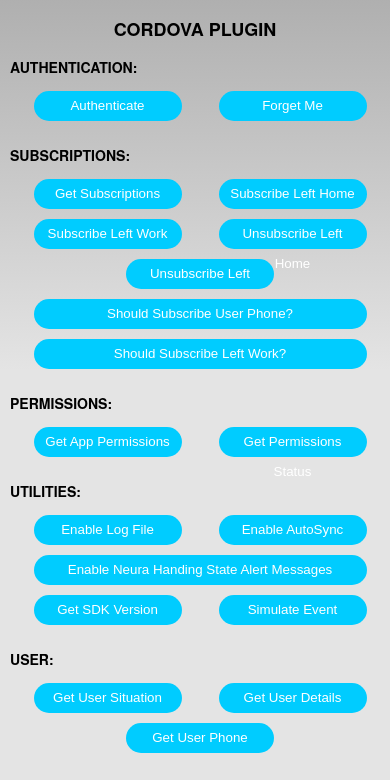
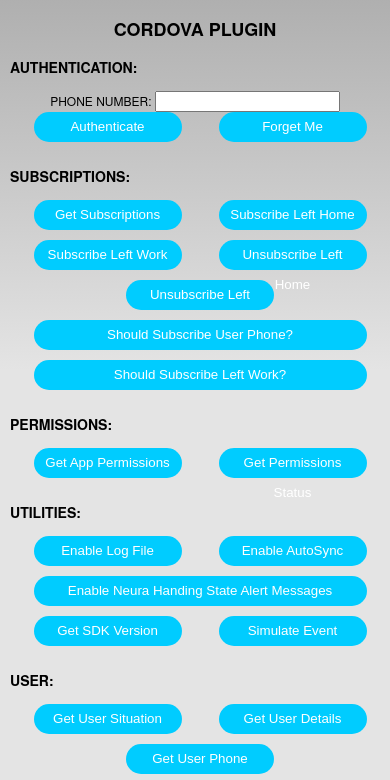
Before and after one commit to Stogniev/neura-app, a plain HTML site: page www/index.html in a window 390 px wide. Shown: the part 60-840 px from the top of the page. Drawn offline with Linux system fonts and the light colour scheme; some packages are replaced by stand-ins of ours.

Commit message:
Add form for phone injection

```diff
--- a/www/index.html
+++ b/www/index.html
@@ -44,6 +44,10 @@
         </div>
         <h3>Authentication:</h3>
         <div class="container">
+            <div>
+                Phone Number:
+                <input type="text" id="authenticate_phone_number">
+            </div>
             <button type="button" id="authenticate">Authenticate</button>
             <button type="button" id="forgetMe">Forget Me</button>
         </div>
```
